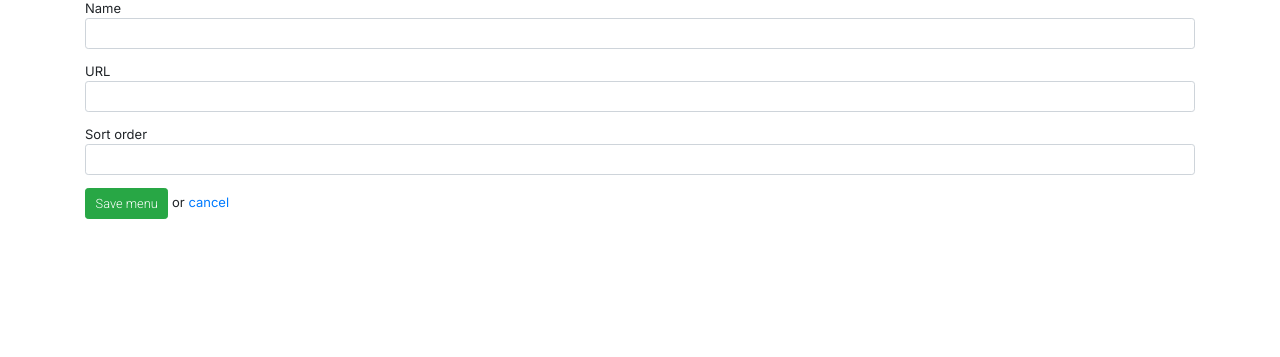
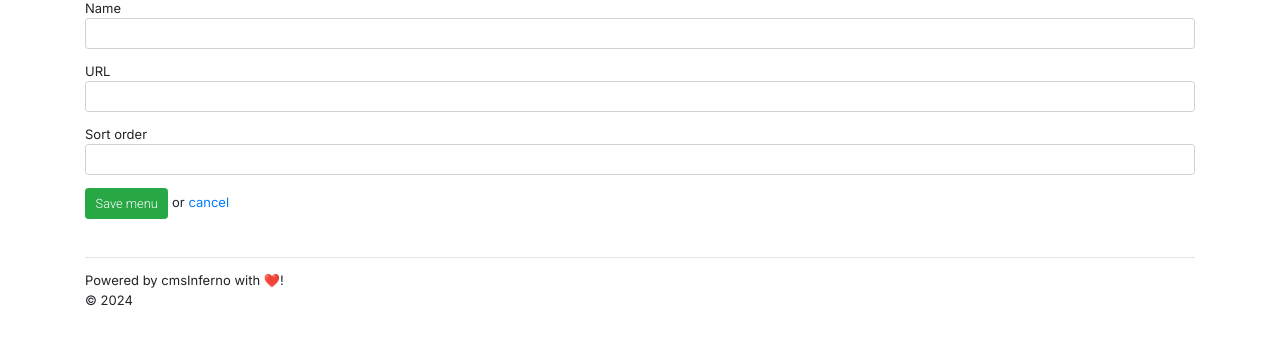
Before and after one commit to iceithq/ccnshs, a CodeIgniter app: page /iceithq/index.php/menus/add in a window 1280 px wide. Shown: the part 122-479 px from the top of the page. Run offline with CodeIgniter, Linux system fonts and the light colour scheme; some libraries are stand-ins or nearby versions.

Commit message:
add footer

```diff
--- a/application/views/admin/admin_layout.php
+++ b/application/views/admin/admin_layout.php
@@ -77,6 +77,12 @@
   <div class="container mt-2">
 
     <?php echo $content; ?>
+
+    <footer class="mt-5 mb-5">
+      <hr>
+      Powered by cmsInferno with ❤️!<br>
+      &copy; <?php echo date('Y'); ?>
+    </footer>
   </div>
 
   <style>
```
